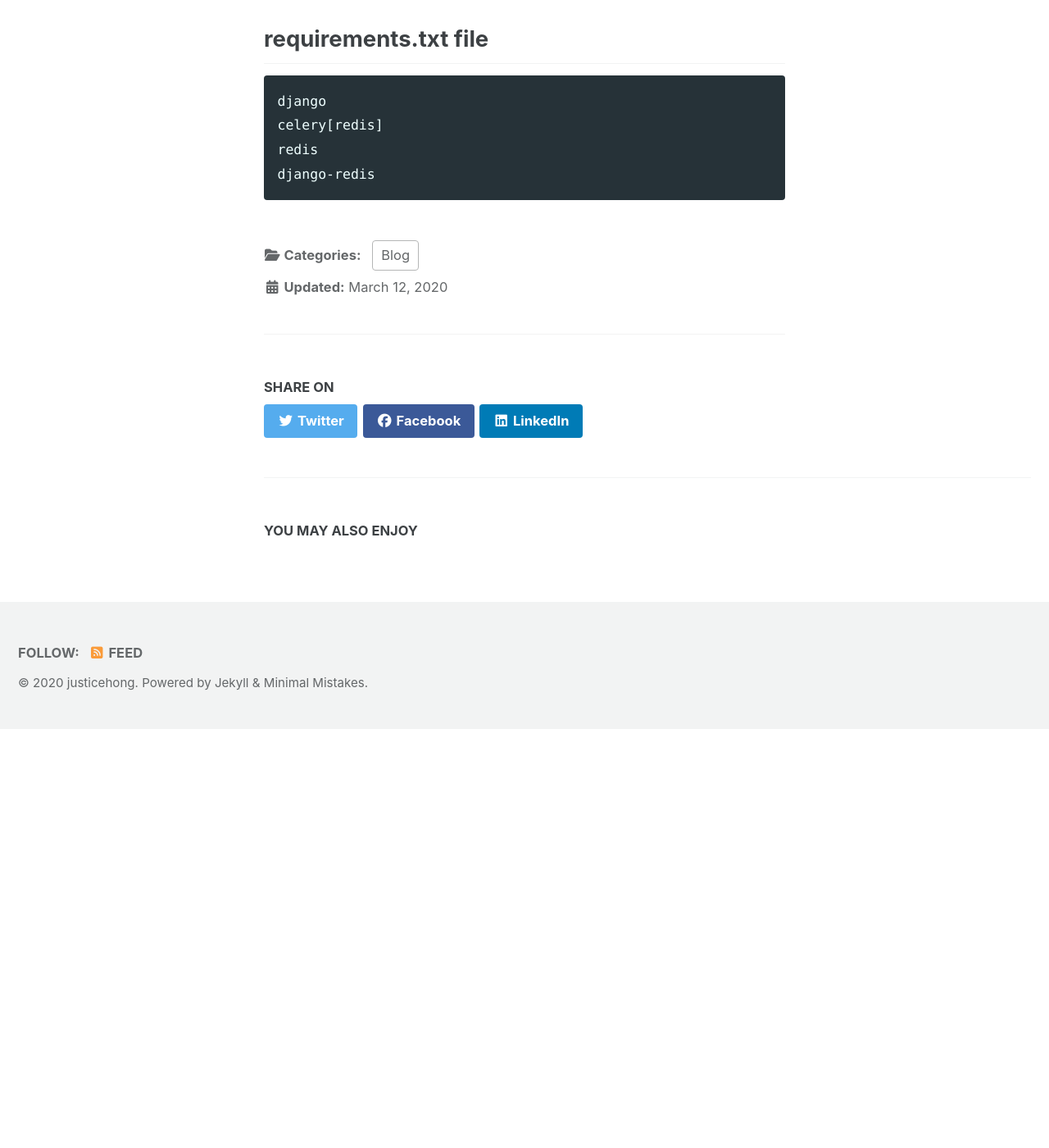
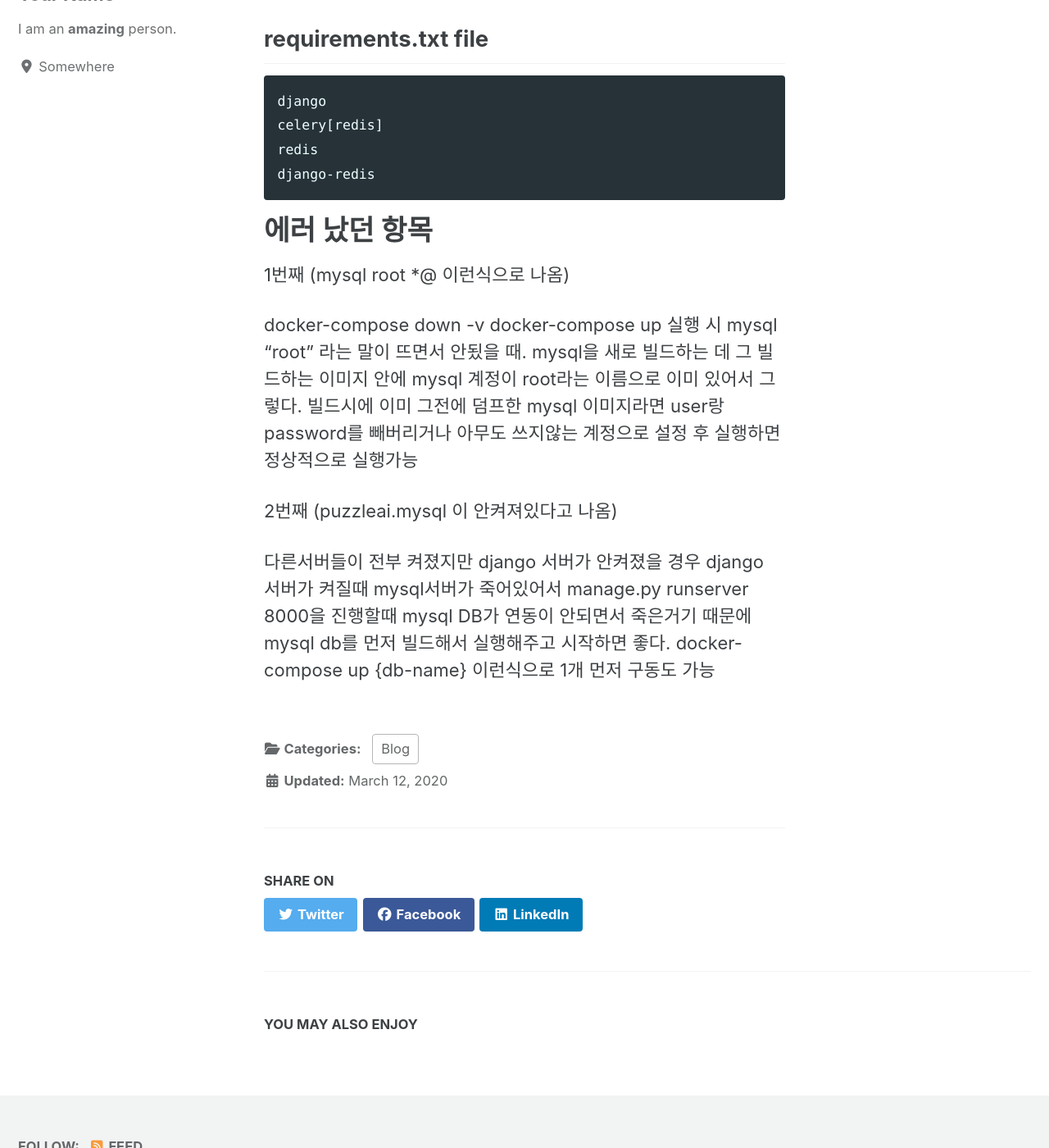
Before and after one commit to justicehong/justicehong.github.io, a Jekyll site: the page built from _posts/2020-03-12-docker guideline.md, in a window 1280 px wide and 1400 px high, scrolled down 5030 px. Shown: the whole window at 82% size. Built offline with Jekyll 4.4.1, drawn with Linux system fonts in a browser that asks for light colours; cached includes are drawn as plain includes; nearby versions of some CDN libraries; before the commit the page ends 5919 px from its top, so only the background shows below that; some of the changed text lies outside the part shown.

Commit message:
docekr-compose modify

```diff
--- a/_posts/2020-03-12-docker guideline.md
+++ b/_posts/2020-03-12-docker guideline.md
@@ -163,3 +163,22 @@ requirements.txt 파일은 docker-compose up을 시켰을 떄. command를 통해
     celery[redis]
     redis
     django-redis
+
+
+
+# 에러 났던 항목
+
+
+1번째 (mysql root *@ 이런식으로 나옴)
+
+docker-compose down -v
+docker-compose up
+실행 시 mysql "root" 라는 말이 뜨면서 안됬을 때.
+mysql을 새로 빌드하는 데 그 빌드하는 이미지 안에 mysql 계정이 root라는 이름으로 이미 있어서 그렇다. 빌드시에 이미 그전에 덤프한 mysql 이미지라면 user랑 password를 빼버리거나 아무도 쓰지않는 계정으로 설정 후 실행하면 정상적으로 실행가능
+
+
+
+2번째 (puzzleai.mysql 이 안켜져있다고 나옴)
+
+다른서버들이 전부 켜졌지만 django 서버가 안켜졌을 경우 django 서버가 켜질때 mysql서버가 죽어있어서 manage.py runserver 8000을 진행할때 mysql DB가 연동이 안되면서 죽은거기 때문에 mysql db를 먼저 빌드해서 실행해주고 시작하면 좋다.
+docker-compose up {db-name} 이런식으로 1개 먼저 구동도 가능
```
